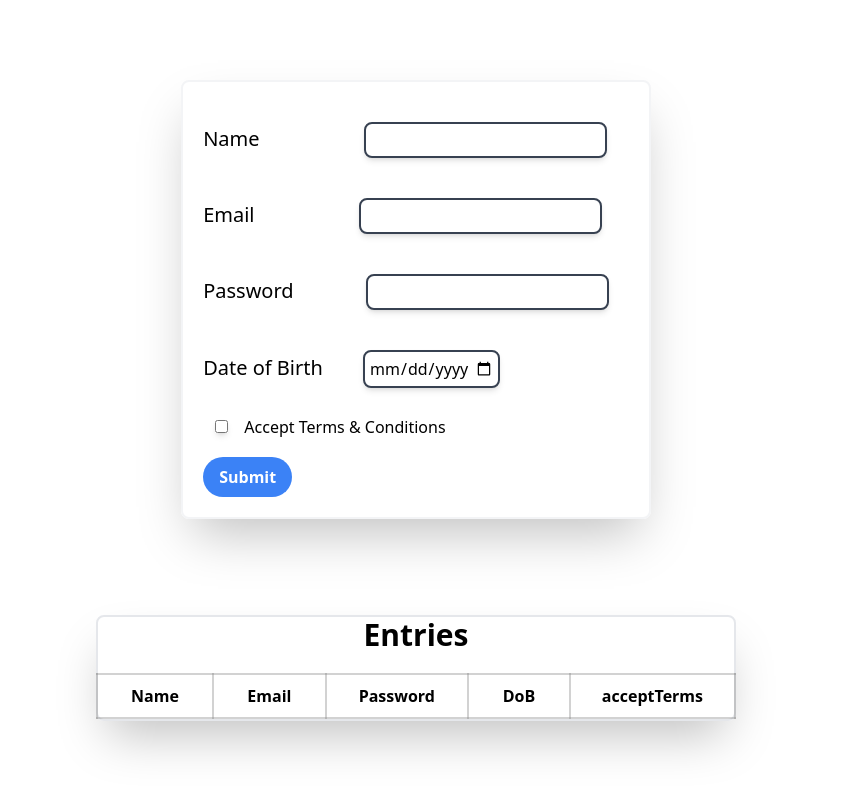
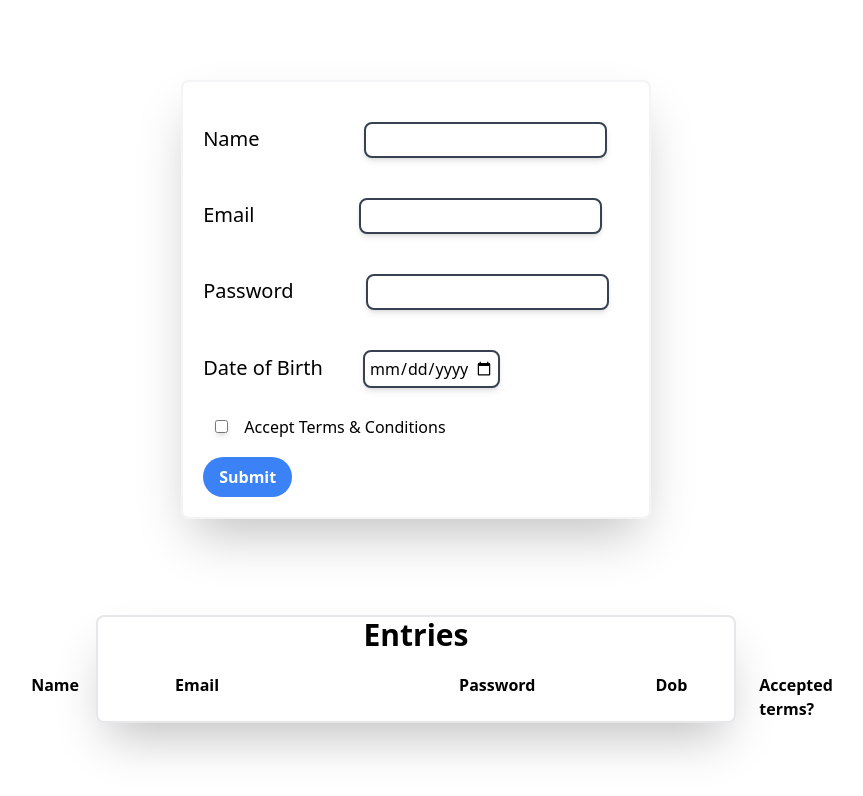
Before and after one commit to Vaibhav234k/WD101-pupilfirst-last-assignment.github.io, a plain HTML site: page index.html in a window 1280 px wide. Shown: the whole page, without its empty margins (224-1087 px from the left). Drawn offline with nearby package versions, Linux system fonts and the light colour scheme.

Commit message:
Update index.html

```diff
--- a/index.html
+++ b/index.html
@@ -83,17 +83,15 @@
       <div class="grid place-items-center">
         <p class="text-3xl font-bold mb-5">Entries</p>
       </div>
+      <div class="flex flex row">
+        <div class="font-bold mx-16">Name</div>
+        <div class="font-bold mx-8">Email</div>
+        <div class="font-bold mr-20 ml-52">Password</div>
+        <div class="font-bold mx-10">Dob</div>
+        <div class="font-bold mx-8">Accepted terms?</div>
+      </div>
       <div class="flex justify-center">
         <table class="table-auto">
-          <thead>
-            <tr>
-              <th>Name</th>
-              <th>Email</th>
-              <th>Password</th>
-              <th>DoB</th>
-              <th>acceptTerms</th>
-            </tr>
-          </thead>
           <tbody id="showData"></tbody>
         </table>
       </div>
@@ -118,6 +116,10 @@
         dob,
         acceptTerms,
       };
+      var users = JSON.parse(localStorage.getItem("user-entries")) || [];
+      for (var i = 0; i < users.length; i++) {
+        UserEntries.push(users[i]);
+      }
       UserEntries.push(entries);
       localStorage.setItem("user-entries", JSON.stringify(UserEntries));
       showData();
```
